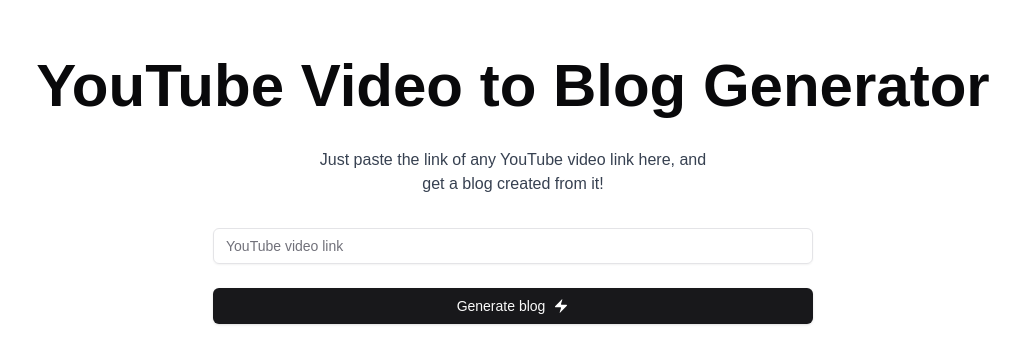
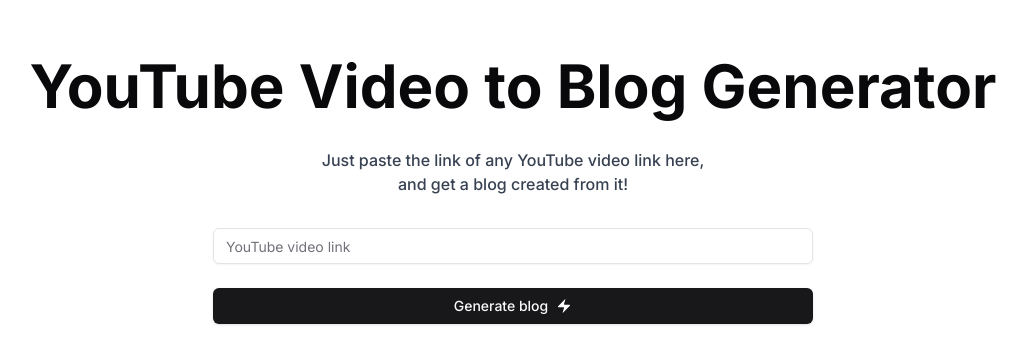
Before and after one commit to inclinedadarsh/ccos-new, a Next.js app in the folder client/: page / in a window 1280 px wide. Shown: the top 364 px of the page, without its empty margins (127-1154 px from the left). Built offline with nearby package versions, Linux system fonts and the light colour scheme.

Commit message:
feat(client): change fonts to inter and space grotesk

```diff
--- a/client/src/app/layout.tsx
+++ b/client/src/app/layout.tsx
@@ -1,15 +1,15 @@
 import type { Metadata } from "next";
-import { Geist, Geist_Mono } from "next/font/google";
+import { Inter, Space_Grotesk } from "next/font/google";
 import "./globals.css";
 import { Toaster } from "@/components/ui/sonner";
 
-const geistSans = Geist({
-	variable: "--font-geist-sans",
+const inter = Inter({
+	variable: "--font-inter",
 	subsets: ["latin"],
 });
 
-const geistMono = Geist_Mono({
-	variable: "--font-geist-mono",
+const spaceGrotesk = Space_Grotesk({
+	variable: "--font-space-grotesk",
 	subsets: ["latin"],
 });
 
@@ -26,7 +26,7 @@
 	return (
 		<html lang="en">
 			<body
-				className={`${geistSans.variable} ${geistMono.variable} antialiased`}
+				className={`${inter.variable} ${spaceGrotesk.variable} font-sans antialiased`}
 			>
 				{children}
 				<Toaster richColors theme="light" />
--- a/client/tailwind.config.ts
+++ b/client/tailwind.config.ts
@@ -1,4 +1,5 @@
 import type { Config } from "tailwindcss";
+import { fontFamily } from "tailwindcss/defaultTheme";
 
 export default {
 	darkMode: ["class"],
@@ -56,6 +57,10 @@
 				md: "calc(var(--radius) - 2px)",
 				sm: "calc(var(--radius) - 4px)",
 			},
+			fontFamily: {
+				sans: ["var(--font-inter)", ...fontFamily.sans],
+				mono: ["var(--font-space-grotesk)", ...fontFamily.mono],
+			},
 		},
 	},
 	plugins: [require("tailwindcss-animate")],
```
